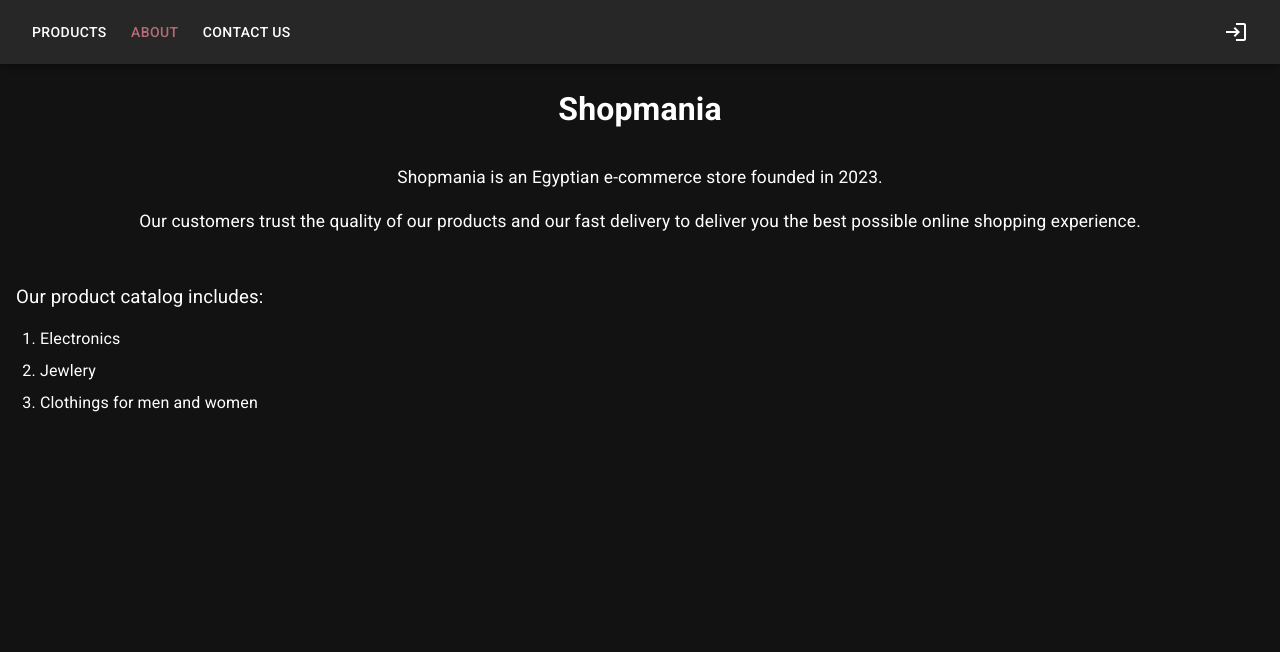
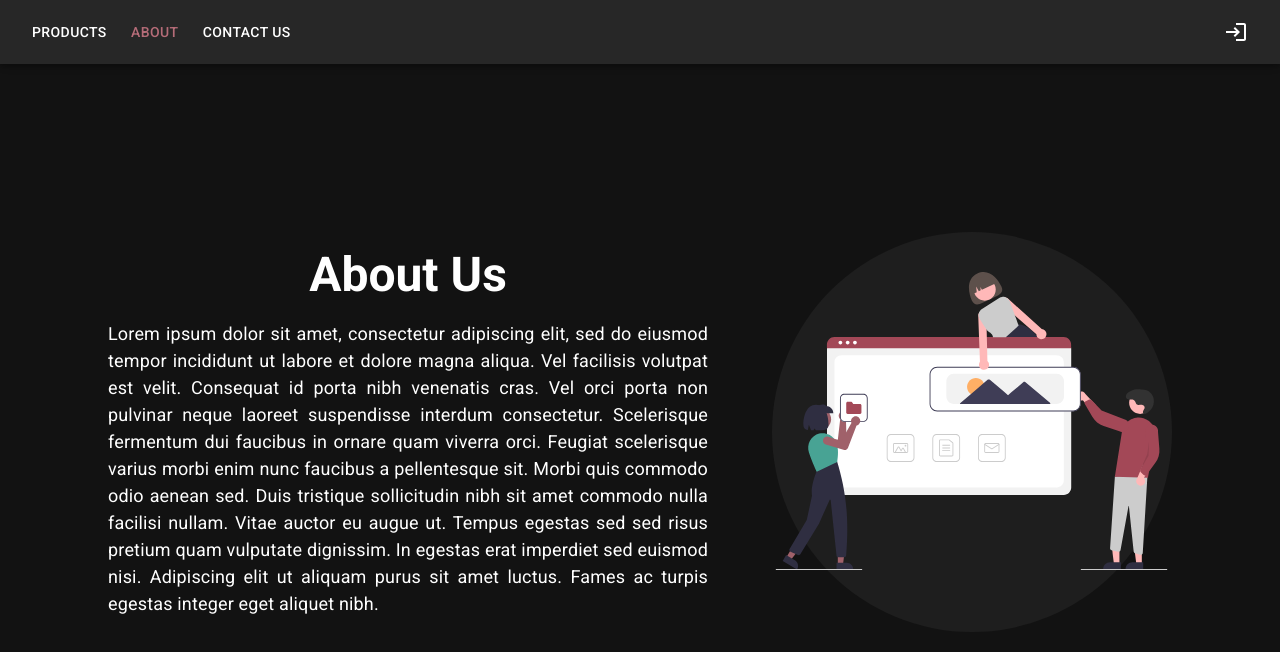
Before and after one commit to abdel-17/shopmania, a React (Vite) app: page /about in a window 1280 px wide. Shown: the top 652 px of the page. Built offline with nearby package versions, Linux system fonts and the light colour scheme; no server answers.

Commit message:
Added the contact us page

```diff
--- a/src/App.tsx
+++ b/src/App.tsx
@@ -1,11 +1,11 @@
 import { BrowserRouter, Route, Routes } from "react-router-dom";
 import Layout from "./components/Layout";
-import Index from "./pages/index/Index";
+import Index from "./pages/Index";
+import About from "./pages/About";
 import Contact from "./pages/Contact";
-import Cart from "./pages/cart/Cart";
-import About from "./pages/about/About";
 import Login from "./pages/Login";
 import Register from "./pages/Register";
+import Cart from "./pages/Cart";
 
 function App() {
   return (
@@ -14,10 +14,10 @@ function App() {
         <Routes>
           <Route index element={<Index />} />
           <Route path="/contact" element={<Contact />} />
-          <Route path="/cart" element={<Cart />} />
           <Route path="/about" element={<About />} />
           <Route path="/login" element={<Login />} />
           <Route path="/register" element={<Register />} />
+          <Route path="/cart" element={<Cart />} />
         </Routes>
       </Layout>
     </BrowserRouter>
--- a/src/main.tsx
+++ b/src/main.tsx
@@ -4,6 +4,8 @@ import App from "./App";
 import { QueryClient, QueryClientProvider } from "@tanstack/react-query";
 import { CssBaseline, ThemeProvider } from "@mui/material";
 import theme from "./theme";
+
+console.log(theme.typography)
 
 const queryClient = new QueryClient();
 const root = document.getElementById("root") as HTMLElement;
--- /dev/null
+++ b/src/pages/About.tsx
@@ -0,0 +1,45 @@
+import { Box, Typography } from "@mui/material";
+import team from "../assets/team.svg";
+import FullscreenBox from "../components/FullscreenBox";
+
+function About() {
+  return (
+    <FullscreenBox display="flex" flexDirection="column" justifyContent="center">
+      <Box
+        display="flex"
+        flexDirection={{
+          xs: "column",
+          lg: "row-reverse",
+        }}
+        alignItems="center"
+        justifyContent="center"
+        margin={4}
+        gap={8}
+      >
+        <img src={team} alt="team" style={{ maxWidth: 400 }} />
+
+        <Box maxWidth="sm">
+          <Typography component="h1" variant="h3" textAlign="center" fontWeight="bold">
+            About Us
+          </Typography>
+
+          <Typography fontSize={18} marginTop={2} textAlign="justify">
+            Lorem ipsum dolor sit amet, consectetur adipiscing elit, sed do eiusmod tempor
+            incididunt ut labore et dolore magna aliqua. Vel facilisis volutpat est velit.
+            Consequat id porta nibh venenatis cras. Vel orci porta non pulvinar neque
+            laoreet suspendisse interdum consectetur. Scelerisque fermentum dui faucibus
+            in ornare quam viverra orci. Feugiat scelerisque varius morbi enim nunc
+            faucibus a pellentesque sit. Morbi quis commodo odio aenean sed. Duis
+            tristique sollicitudin nibh sit amet commodo nulla facilisi nullam. Vitae
+            auctor eu augue ut. Tempus egestas sed sed risus pretium quam vulputate
+            dignissim. In egestas erat imperdiet sed euismod nisi. Adipiscing elit ut
+            aliquam purus sit amet luctus. Fames ac turpis egestas integer eget aliquet
+            nibh.
+          </Typography>
+        </Box>
+      </Box>
+    </FullscreenBox>
+  );
+}
+
+export default About;
--- a/src/pages/index/Index.tsx
+++ b/src/pages/Index.tsx
@@ -1,5 +1,5 @@
 import { Fragment } from "react";
-import { Product, ProductCategory, productCategories, useProducts } from "../../api";
+import { Product, ProductCategory, productCategories, useProducts } from "../api";
 import "./Index.css";
 
 function Index() {
--- a/src/pages/about/About.css
+++ /dev/null
@@ -1,18 +0,0 @@
-.about-title {
-  text-align: center;
-}
-
-.about-description {
-  text-align: center;
-  font-size: 13pt;
-  margin: 32px;
-}
-
-.category-list-title {
-  margin: 48px 16px 0px 16px;
-  font-size: 14pt;
-}
-
-.product-category-list > li {
-  margin-top: 8px;
-}
--- a/src/pages/about/About.tsx
+++ /dev/null
@@ -1,30 +0,0 @@
-import "./About.css";
-
-function About() {
-  return (
-    <div className="fullscreen">
-      <h1 className="about-title">Shopmania</h1>
-
-      <div className="about-description">
-        <p>
-          Shopmania is an Egyptian e-commerce store founded in 2023.
-        </p>
-
-        <p>
-          Our customers trust the quality of our products and our fast delivery to deliver
-          you the best possible online shopping experience.
-        </p>
-      </div>
-
-      <p className="category-list-title">Our product catalog includes:</p>
-
-      <ol className="product-category-list">
-        <li>Electronics</li>
-        <li>Jewlery</li>
-        <li>Clothings for men and women</li>
-      </ol>
-    </div>
-  );
-}
-
-export default About;
```
Also changed, not shown: src/assets/team.svg (added), src/pages/Cart.tsx (renamed from src/pages/cart/Cart.tsx), src/pages/Index.css (renamed from src/pages/index/Index.css).
